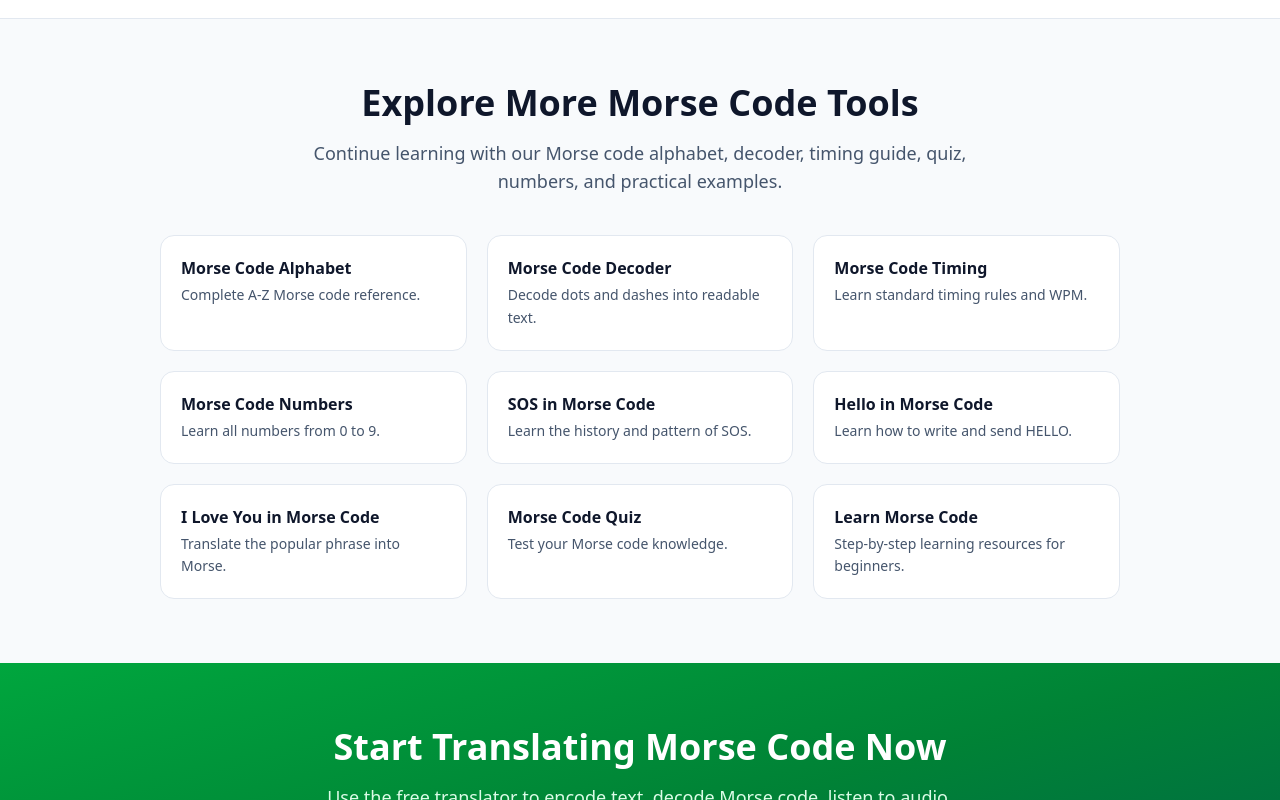
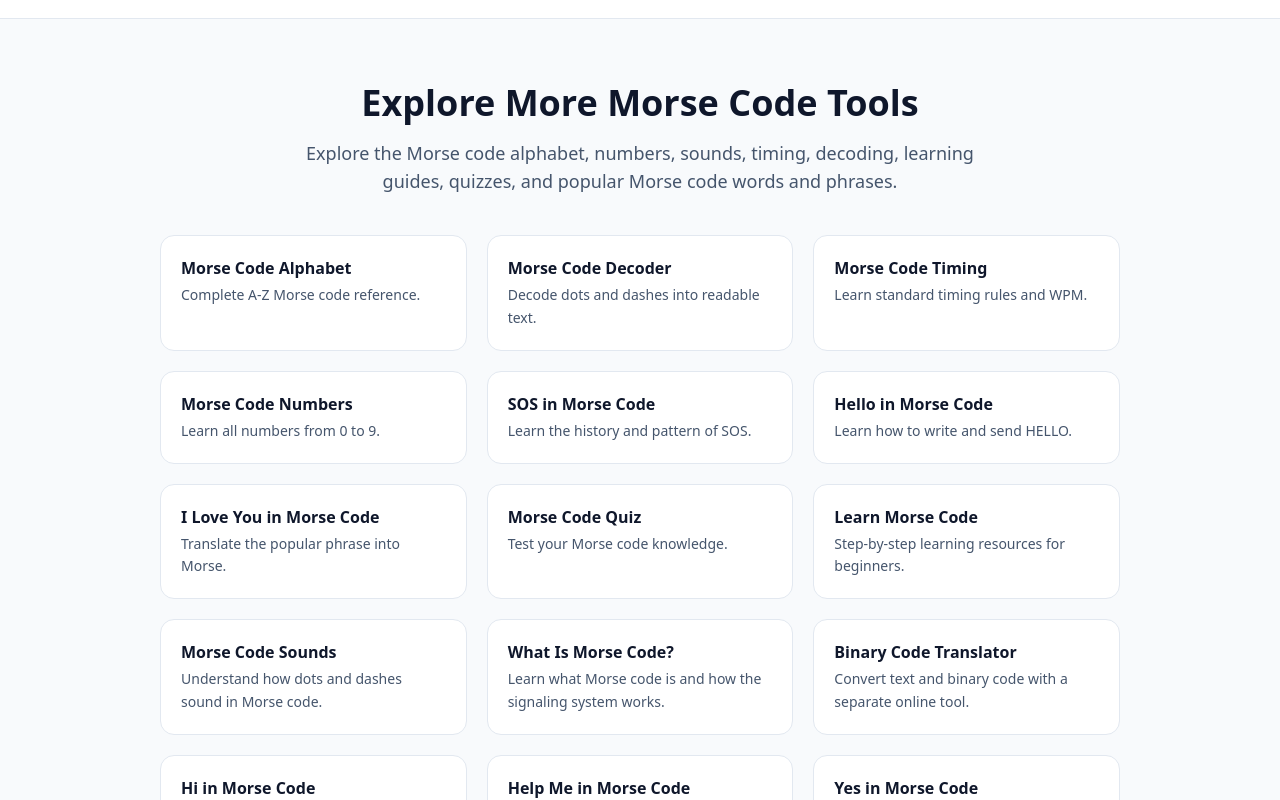
Before and after one commit to muzamil4382-hue/Morse-code-0.2, a Next.js app: page / in a window 1280 px wide. Shown: the part 9440-10240 px from the top of the page. Built offline with nearby package versions, Linux system fonts and the light colour scheme.

Commit message:
home info

```diff
--- a/src/app/home.client.tsx
+++ b/src/app/home.client.tsx
@@ -1563,7 +1563,7 @@ export default function HomeClient({ faqs }: Props) {
           <div className="overflow-hidden rounded-2xl border border-slate-200 dark:border-slate-800 bg-white dark:bg-slate-900 shadow-sm">
             <Image
               src="/images/home/modern-uses-of-morse-code.webp"
-              alt="Infographic showing where Morse code is used today, including amateur radio, maritime communication, aviation, military and defense, satellite communication, and education"
+              alt="Infographic showing modern uses of Morse code, including amateur radio, maritime communication, aviation, emergency signaling, education, and signal-based communication"
               width={1600}
               height={1100}
               className="w-full h-auto"
@@ -1656,11 +1656,8 @@ export default function HomeClient({ faqs }: Props) {
           </h2>
 
           <p className="text-lg text-slate-600 dark:text-slate-400 max-w-2xl mx-auto">
-            Continue learning with
-            our Morse code alphabet,
-            decoder, timing guide,
-            quiz, numbers, and
-            practical examples.
+            Explore the Morse code alphabet, numbers, sounds, timing, decoding,
+            learning guides, quizzes, and popular Morse code words and phrases.
           </p>
         </div>
 
@@ -1719,6 +1716,41 @@ export default function HomeClient({ faqs }: Props) {
               title:
                 "Learn Morse Code",
               desc: "Step-by-step learning resources for beginners.",
+            },
+            {
+              href: "/morse-code-sounds",
+              title: "Morse Code Sounds",
+              desc: "Understand how dots and dashes sound in Morse code.",
+            },
+            {
+              href: "/what-is-morse-code",
+              title: "What Is Morse Code?",
+              desc: "Learn what Morse code is and how the signaling system works.",
+            },
+            {
+              href: "/binary-code-translator",
+              title: "Binary Code Translator",
+              desc: "Convert text and binary code with a separate online tool.",
+            },
+            {
+              href: "/hi-in-morse-code",
+              title: "Hi in Morse Code",
+              desc: "See the Morse code pattern for the short greeting HI.",
+            },
+            {
+              href: "/help-me-in-morse-code",
+              title: "Help Me in Morse Code",
+              desc: "Translate the emergency phrase HELP ME into Morse code.",
+            },
+            {
+              href: "/yes-in-morse-code",
+              title: "Yes in Morse Code",
+              desc: "Learn how to write YES using dots and dashes.",
+            },
+            {
+              href: "/no-in-morse-code",
+              title: "No in Morse Code",
+              desc: "Learn how to write NO using dots and dashes.",
             },
           ].map((tool, i) => (
             <Link
```
